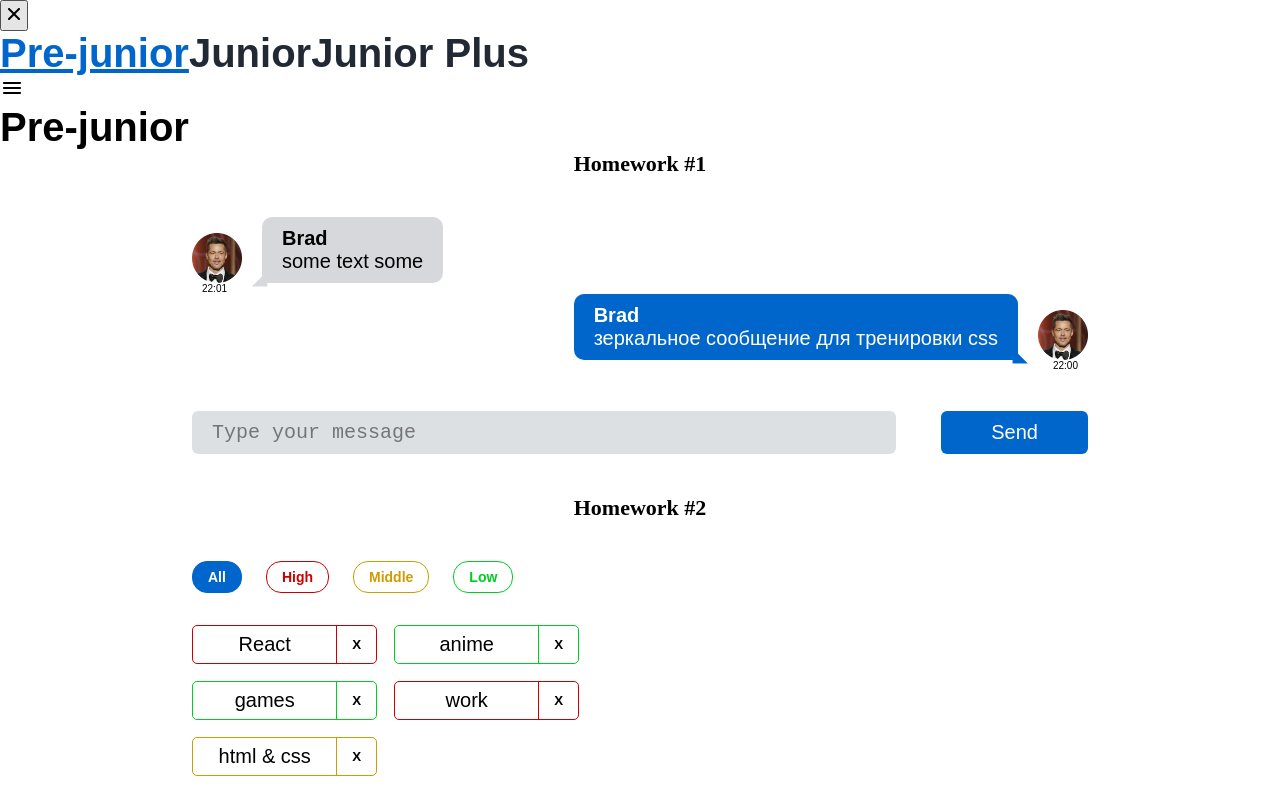
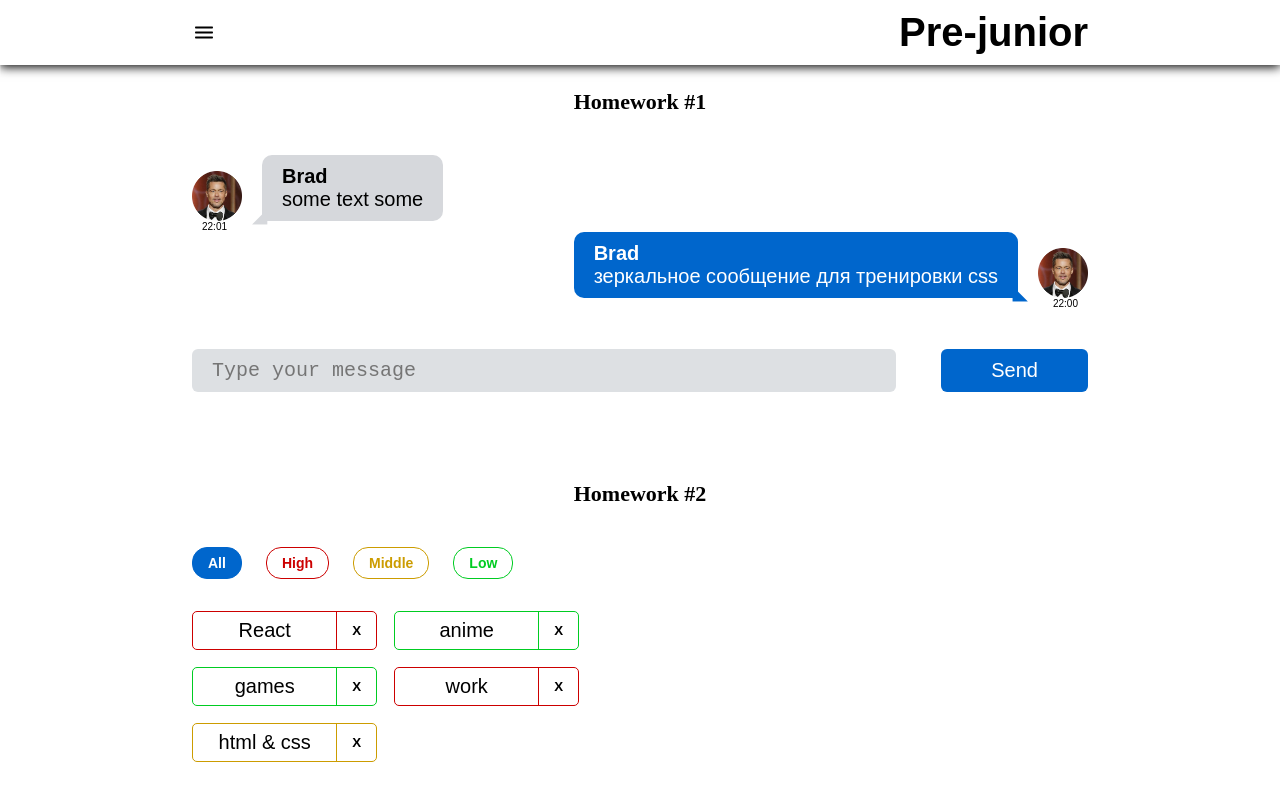
Before and after one commit to reegulus/HW_Ignat, a React (Create React App) app: page /#/pre-junior in a window 1280 px wide. Shown: the top 800 px of the page. Built offline with nearby package versions, Linux system fonts and the light colour scheme.

Commit message:
Header.module.css

```diff
--- a/package.json
+++ b/package.json
@@ -20,7 +20,7 @@
     "react": "18.2.0",
     "react-dom": "18.2.0",
     "react-redux": "8.0.4",
-    "react-router-dom": "6.4.1",
+    "react-router-dom": "6.4.2",
     "react-scripts": "5.0.1",
     "redux": "4.2.0",
     "typescript": "4.7.4",
--- a/src/s1-main/App.module.css
+++ b/src/s1-main/App.module.css
@@ -6,6 +6,7 @@
     font-family: 'Montserrat', sans-serif;
     font-size: 20px;
     box-sizing: border-box;
+
 }
 
 .hw {
@@ -20,6 +21,7 @@
     display: flex;
     justify-content: center;
     align-items: center;
+    margin-top: 4em;
     /*position: absolute;*/
     /*width: 165px;*/
     /*height: 27px;*/
--- a/src/s2-homeworks/hw05/header/Header.module.css
+++ b/src/s2-homeworks/hw05/header/Header.module.css
@@ -2,6 +2,21 @@
 }
 
 .header {
+    position: fixed;
+    top: 0;
+    width: 100vw;
+    z-index: 98;
+    background-color: white;
+    box-shadow: 0 2px 10px 0;
+
+}
+
+.headerContent {
+    display: flex;
+    justify-content: space-between;
+    padding: .5em 0;
+    width: 70vw;
+    margin: 0 auto;
 }
 
 .header h1 {
--- a/src/s2-homeworks/hw05/header/Header.tsx
+++ b/src/s2-homeworks/hw05/header/Header.tsx
@@ -24,6 +24,7 @@ export const Header: FC<PropsType> = ({handleOpen}) => {
     return (
         <>
             <div id={'hw5-header'} className={s.header}>
+                <div className={s.headerContent}>
                     <img
                         src={burgerIcon}
                         id={'hw5-burger-menu'}
@@ -31,7 +32,7 @@ export const Header: FC<PropsType> = ({handleOpen}) => {
                         onClick={handleOpen}
                         alt={'open menu'}
                     />
-                <h1>{pageName}</h1>
+                    <h1>{pageName}</h1></div>
             </div>
         </>
     )
--- a/src/s2-homeworks/hw05/sidebar/Sidebar.module.css
+++ b/src/s2-homeworks/hw05/sidebar/Sidebar.module.css
@@ -1,14 +1,31 @@
 .sidebar {
+    position: fixed;
+    top: 0;
+    background-color: #ffffff;
+    min-height: 100vh;
+    padding: 1em 2em;
+    z-index: 100;
+    transform: translate(-100%);
+    transition: 1000ms;
+
 
 }
 
 .sidebar.open {
+    transform: translate(0);
 }
 
 .background {
+background-color: rgba(0, 0, 0, 0.56);
+    width: 100vw;
+    height: 100vw;
+    position: fixed;
+    z-index: 99;
 }
 
 .nav {
+    display: flex;
+    flex-direction: column;
 }
 
 .nav a {
@@ -16,17 +33,25 @@
     text-decoration: none;
     font-size: 2em;
     font-weight: bold;
+    margin-top: 2em;
 }
 
 .nav a:hover {
+    color: rgb(250, 170, 170);
 }
 
 .nav a.active {
     text-decoration: underline ;
     color: #0066cc;
 }
+.closeContainer{
+    display: flex;
+    justify-content: right;
+}
 .close {
+
 }
 
 .close img {
+
 }
--- a/src/s2-homeworks/hw05/sidebar/Sidebar.tsx
+++ b/src/s2-homeworks/hw05/sidebar/Sidebar.tsx
@@ -12,13 +12,13 @@ type PropsType = {
 export const Sidebar: FC<PropsType> = ({open, handleClose}) => {
     const sidebarClass = s.sidebar
         + (open ? ' ' + s.open : '')
-    const onActiveLink = (props:{isActive: boolean}) =>props.isActive ? s.active : ''
     return (
         <>
             {/*затемнение справа от открытого меню*/}
             {open && <div className={s.background} onClick={handleClose}/>}
 
             <aside className={sidebarClass}>
+                <div className={s.closeContainer}>
                     <button className={s.close} onClick={handleClose}>
                         <img
                             src={closeIcon}
@@ -26,13 +26,15 @@ export const Sidebar: FC<PropsType> = ({open, handleClose}) => {
                             id={'hw5-menu-close'}
                         />
                     </button>
+                </div>
 
                 <nav id={'hw5-menu'} className={s.nav}>
                     <NavLink
+                        // end
                         id={'hw5-pre-junior-link'}
                         to={PATH.PRE_JUNIOR}
                         onClick={handleClose}
-                        className={onActiveLink} // делает студент
+                        className={({isActive}) =>isActive ? s.active : ''} // делает студент
                     >
                         Pre-junior
                     </NavLink>
@@ -40,7 +42,7 @@ export const Sidebar: FC<PropsType> = ({open, handleClose}) => {
                         id={'hw5-junior-link'}
                         to={PATH.JUNIOR}
                         onClick={handleClose}
-                        className={onActiveLink} // делает студент
+                        className={({isActive}) =>isActive ? s.active : ''} // делает студент
                     >
                         Junior
                     </NavLink>
@@ -48,7 +50,7 @@ export const Sidebar: FC<PropsType> = ({open, handleClose}) => {
                         id={'hw5-junior-plus-link'}
                         to={PATH.JUNIOR_PLUS}
                         onClick={handleClose}
-                        className={onActiveLink} // делает студент
+                        className={({isActive}) =>isActive ? s.active : ''} // делает студент
                     >
                         Junior Plus
                     </NavLink>
```
Also changed, not shown: 1 other file (tests, documents, lock files or other folders). Lines whose indentation alone changed are shown as unchanged.
